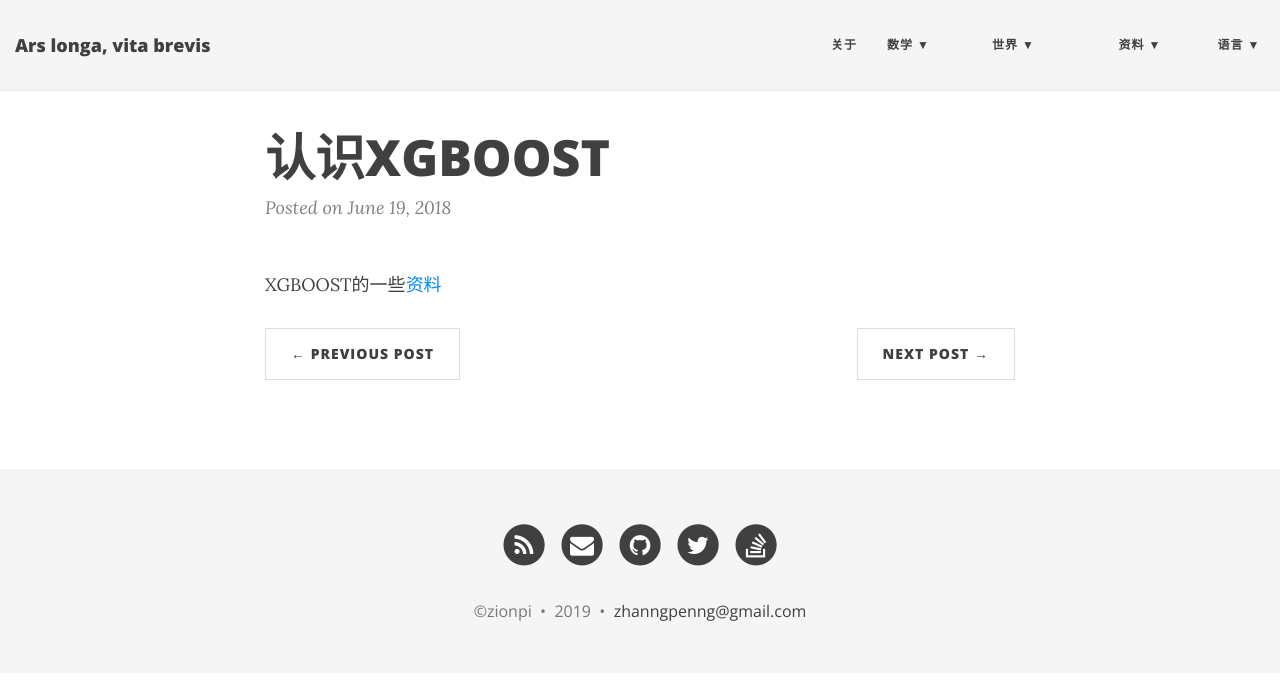
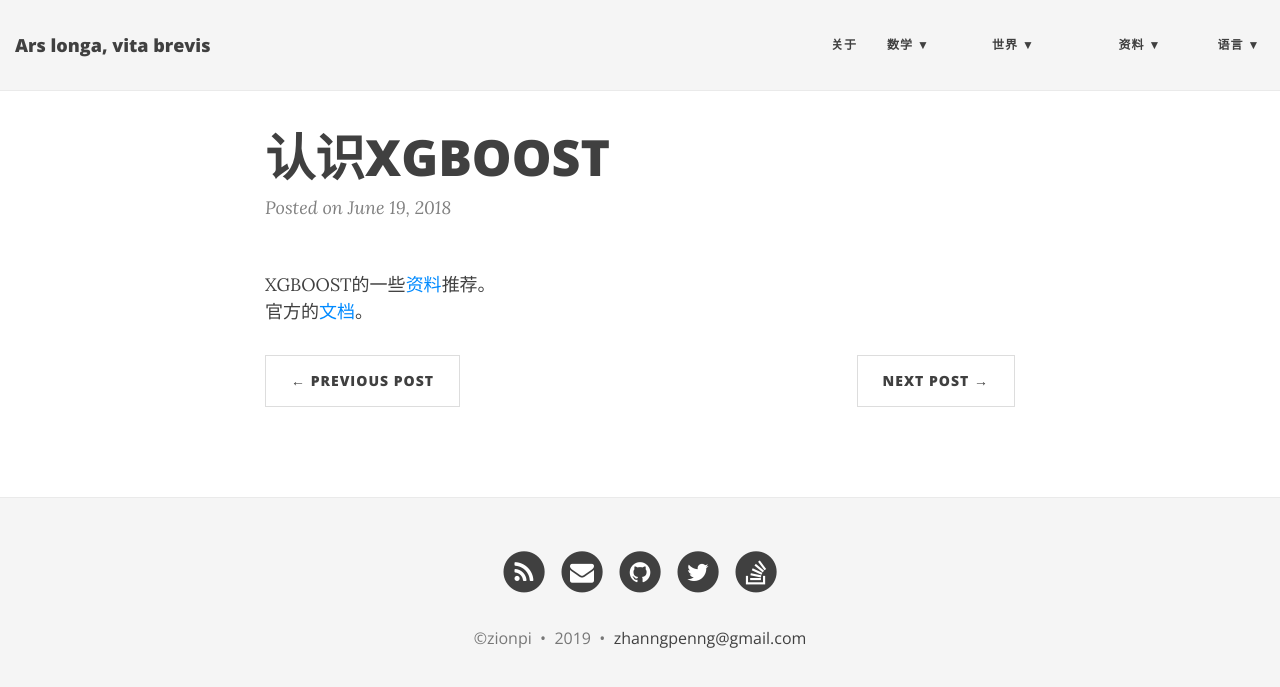
Before and after one commit to ZionPi/zionpi.github.io, a Jekyll site: the page built from _posts/2018-06-19-XGBOOST.md, in a window 1280 px wide. Shown: the top 687 px of the page. Built offline with Jekyll 4.4.1, drawn with Linux system fonts in a browser that asks for light colours; nearby versions of some CDN libraries.

Commit message:
Update 2018-06-19-XGBOOST.md

```diff
--- a/_posts/2018-06-19-XGBOOST.md
+++ b/_posts/2018-06-19-XGBOOST.md
@@ -2,4 +2,5 @@
 layout: post
 title: 认识XGBOOST
 ---
-XGBOOST的一些[资料](https://www.quora.com/What-are-some-good-introductory-material-on-xgboost)
+XGBOOST的一些[资料](https://www.quora.com/What-are-some-good-introductory-material-on-xgboost)推荐。
+官方的[文档](https://xgboost.readthedocs.io/en/latest/)。
```
